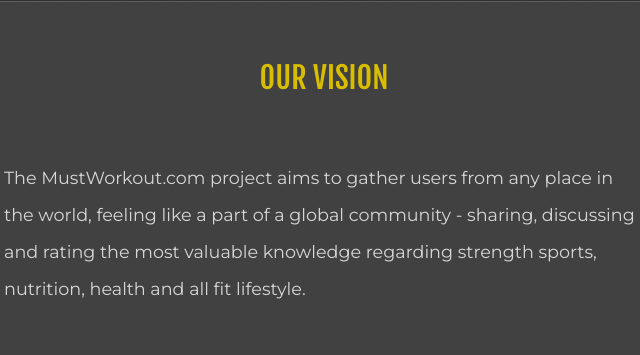
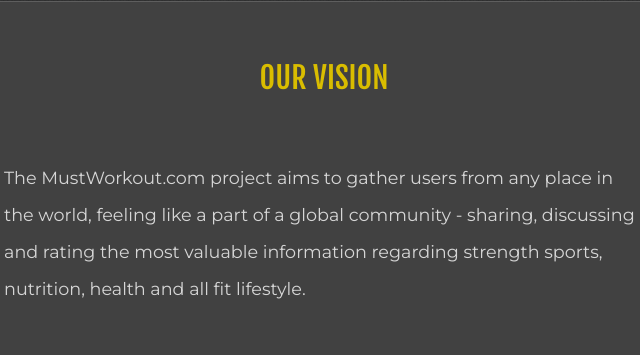
Before and after one commit to PiterSt/MustWorkout.com-static-page, a website: page index.html in a window 1280 px wide. Shown: the part 5678-6033 px from the top of the page, 316-956 px from the left. Drawn offline with Linux system fonts and the light colour scheme; a web font is replaced by a local one.

Commit message:
Content corection.

```diff
--- a/index.html
+++ b/index.html
@@ -104,7 +104,7 @@
         <div class="section-wrapper" id="vision">
           <section class="content-section">
             <h2>Our Vision</h2>
-            <p>The MustWorkout.com project aims to gather users from any place in the world, feeling like a part of a global community - sharing, discussing and rating the most valuable knowledge regarding strength sports, nutrition, health and all fit lifestyle.</p>
+            <p>The MustWorkout.com project aims to gather users from any place in the world, feeling like a part of a global community - sharing, discussing and rating the most valuable information regarding strength sports, nutrition, health and all fit lifestyle.</p>
             <p>We believe that creating such a place on the Internet will bring great benefits for the development of individuals, as well as will help in establishing new, international friendships between them, opening possibilities to travel and cultivate their common passion in the same time.</p>
           </section>
           <div class="workouter">
```
